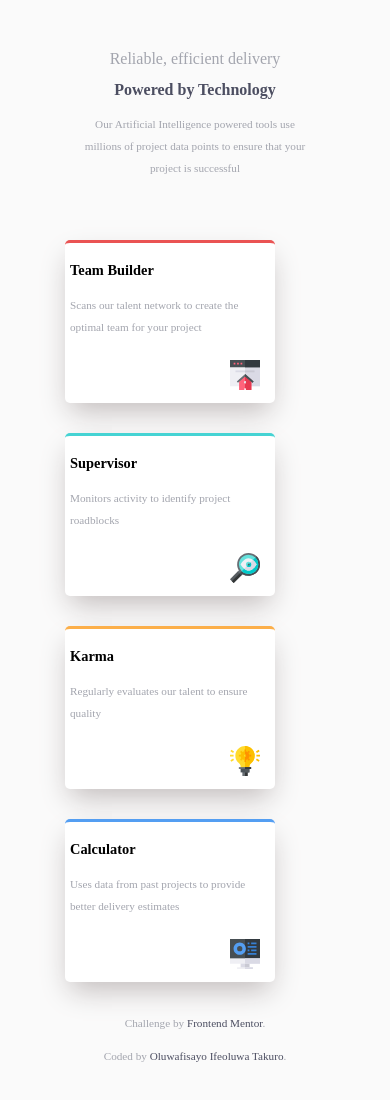
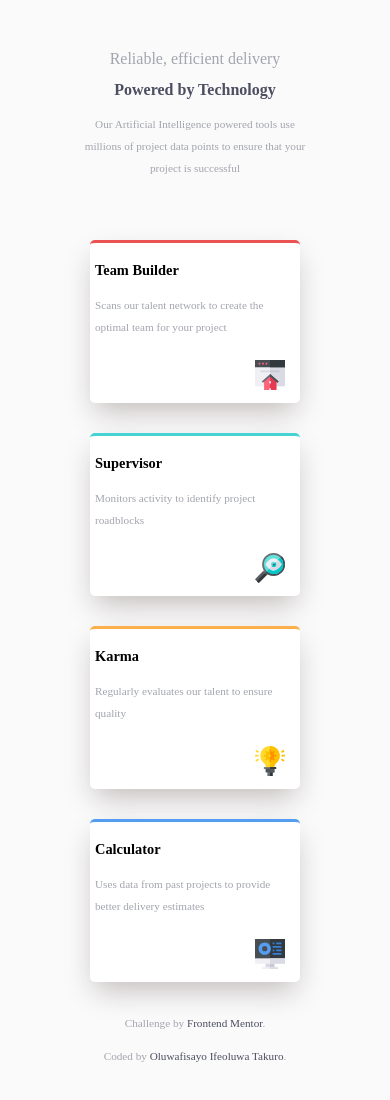
Before and after one commit to Ifetakuro/fourcards, a plain HTML site: page index.html in a window 390 px wide. Drawn offline with Linux system fonts and the light colour scheme.

Commit message:
Fixed the mobile view position to be centered.

```diff
--- a/css/styles.css
+++ b/css/styles.css
@@ -96,7 +96,7 @@ a:hover {
         width: 60%;
     }
     .card-box {
-        width: 10%;
+        width: 100%;
     }
     h1 {
         font-size: 1rem;
@@ -121,7 +121,7 @@ a:hover {
     .box-t {
         font-size: 0.5rem;
         height: 150px;
-        margin: 60px 60px 10px 65px;
+        margin: 60px auto 10px;
         padding: 5px;
         position: initial;
         width: 200px;
@@ -130,7 +130,7 @@ a:hover {
     .box-s {
         font-size: 0.5rem;
         height: 150px;
-        margin: 30px 60px 10px 65px;
+        margin: 30px auto 10px;
         position: initial;
         width: 200px;
         padding: 5px;
@@ -138,7 +138,7 @@ a:hover {
     .box-k {
         font-size: 0.5rem;
         height: 150px;
-        margin: 30px 60px 10px 65px;
+        margin: 30px auto 10px;
         position: initial;
         width: 200px;
         padding: 5px;
@@ -146,7 +146,7 @@ a:hover {
     .box-c {
         font-size: 0.5rem;
         height: 150px;
-        margin: 30px 60px 30px 65px;
+        margin: 30px auto 30px;
         position: initial;
         width: 200px;
         padding: 5px;
```
